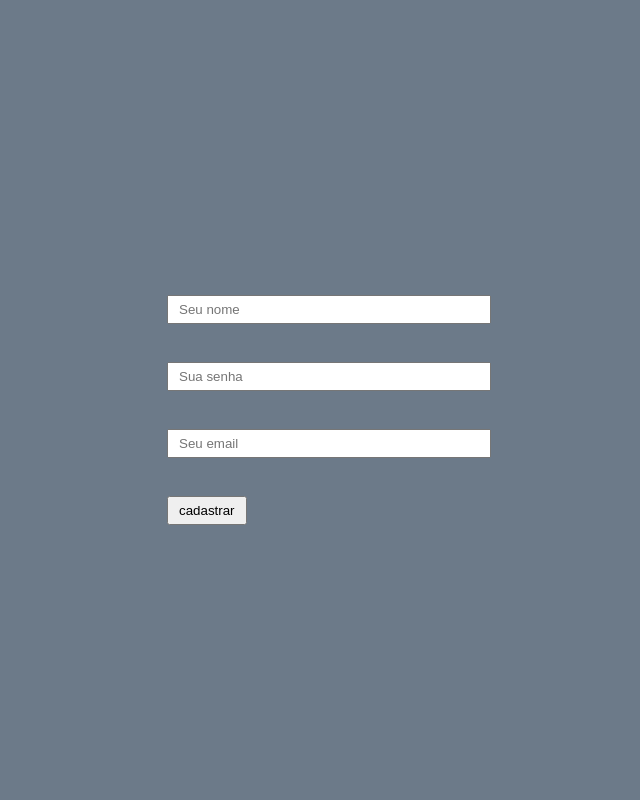
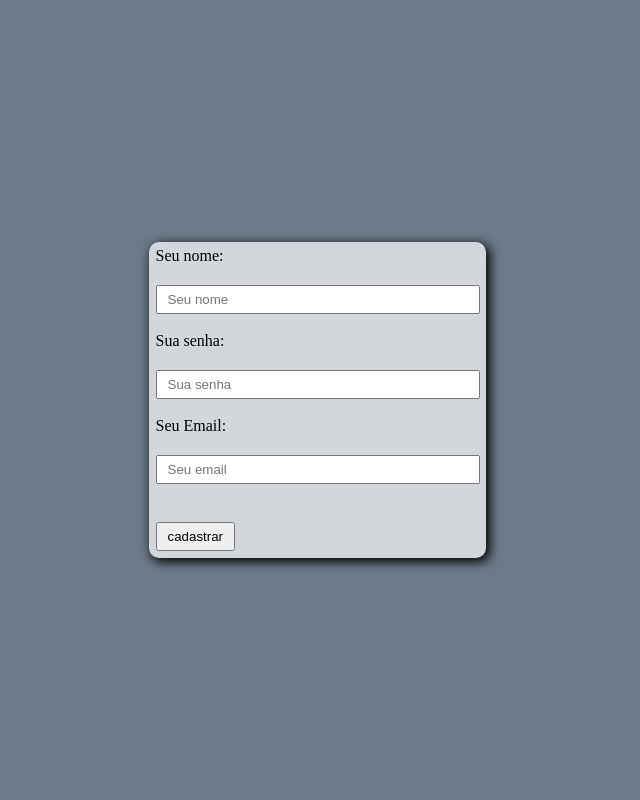
Before and after one commit to agostin-afk/projeto_hackathon, a Django app: page /auth/cadastro/ in a window 1280 px wide. Shown: the whole page, without its empty margins (323-963 px from the left). Run offline with Django 4.2, Linux system fonts and the light colour scheme.

Commit message:
mudanças nas css

```diff
--- a/authtest/templates/cadastro.html
+++ b/authtest/templates/cadastro.html
@@ -14,6 +14,13 @@
 
         form {
             width: 300px;
+            padding-left: 7px;
+            padding-top: 5px;
+            padding-right: 30px;
+            padding-bottom: 7px;
+            border-radius: 10px;
+            background-color: #d3d7db;
+            box-shadow: 3px 3px 11px 1px black
         }
 
 
@@ -35,6 +42,9 @@
             justify-content: center;
             align-items: center;
         }
+        fieldset{
+            border-radius: 10px;
+        }
     </style>
 </head>
 <body>
@@ -42,17 +52,19 @@
         <article>
             <div class="forms">
                 <form action="{%url 'cadastro' %}" method="POST"> {% csrf_token %}
+                    Seu nome:
                     <input type="text" placeholder="Seu nome" name="username">
                     <br>
                     <br>
+                    Sua senha:
                     <input type="password" placeholder="Sua senha" name="senha">
                     <br>
                     <br>
+                    Seu Email:
                     <input type="email" placeholder="Seu email" name="email">
                     <br>
                     <br>
                     <input id="enviar" type="submit" value= "cadastrar">
-                </form>
             </div>
         </article>
     </main>
--- a/authtest/templates/login.html
+++ b/authtest/templates/login.html
@@ -52,9 +52,11 @@
         <article>
             <div class="forms">
                 <form action="{%url 'login' %}" method="POST"> {% csrf_token %}
+                    Seu nome:
                     <input type="text" placeholder="Seu nome" name="username">
                     <br>
                     <br>
+                    Sua senha:
                     <input type="password" placeholder="Sua senha" name="senha">
                     <br>
                     <br>
```
